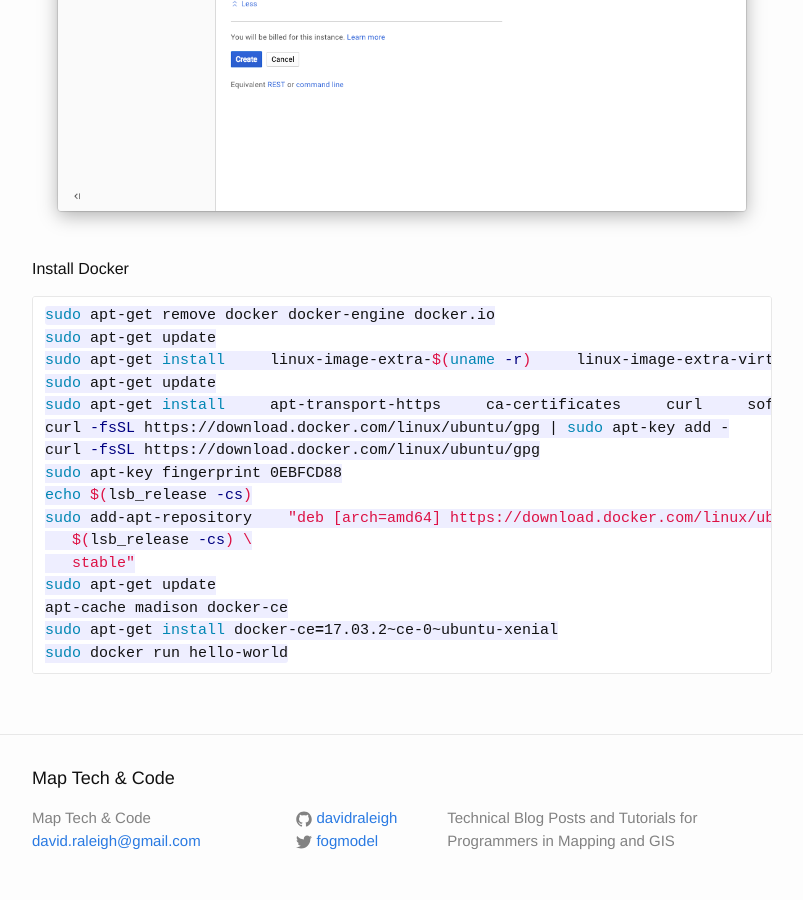
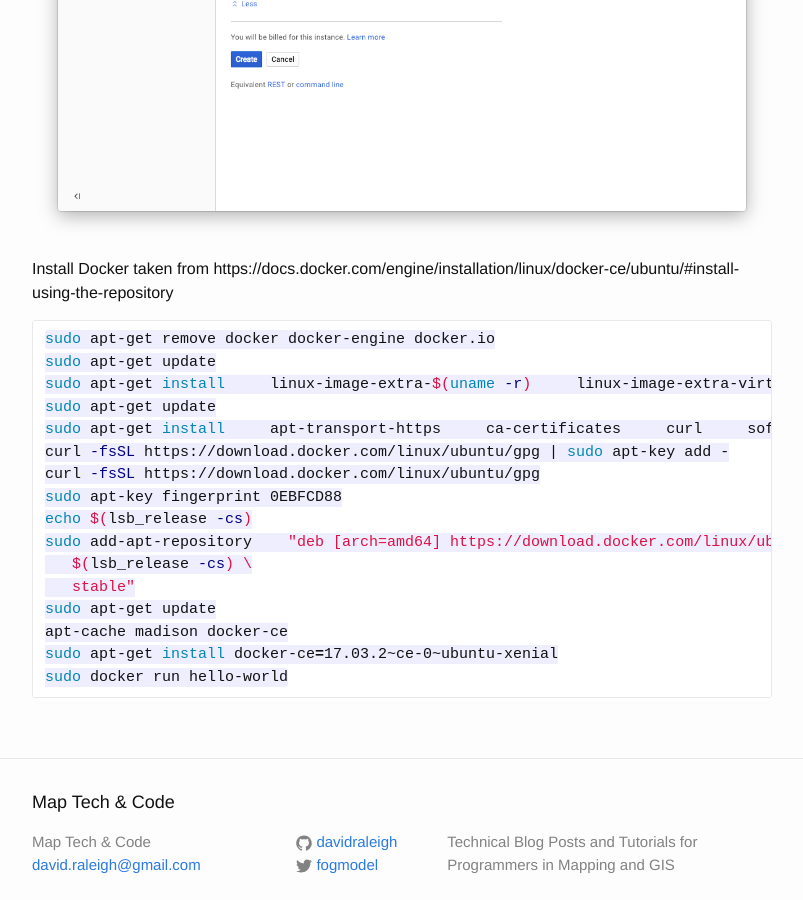
Before and after one commit to davidraleigh/davidraleigh.github.io, a Jekyll site: the page built from _posts/2017-09-05-Using-TeamCity-on-GCP-with-Docker.md, in a window 1280 px wide and 900 px high, scrolled down 907 px. Shown: the whole window, without its empty margins (238-1041 px from the left). Built offline with Jekyll 4.4.1, drawn with Linux system fonts in a browser that asks for light colours; our own code applies the rules of GitHub Pages for plain Markdown files; comment, search, counter and statistics services are not loaded.

Commit message:
Update 2017-09-05-Using-TeamCity-on-GCP-with-Docker.md

````diff
--- a/_posts/2017-09-05-Using-TeamCity-on-GCP-with-Docker.md
+++ b/_posts/2017-09-05-Using-TeamCity-on-GCP-with-Docker.md
@@ -4,6 +4,7 @@ Create Instance
 
 
 Install Docker
+taken from https://docs.docker.com/engine/installation/linux/docker-ce/ubuntu/#install-using-the-repository
 ```bash
 sudo apt-get remove docker docker-engine docker.io
 sudo apt-get update
````
